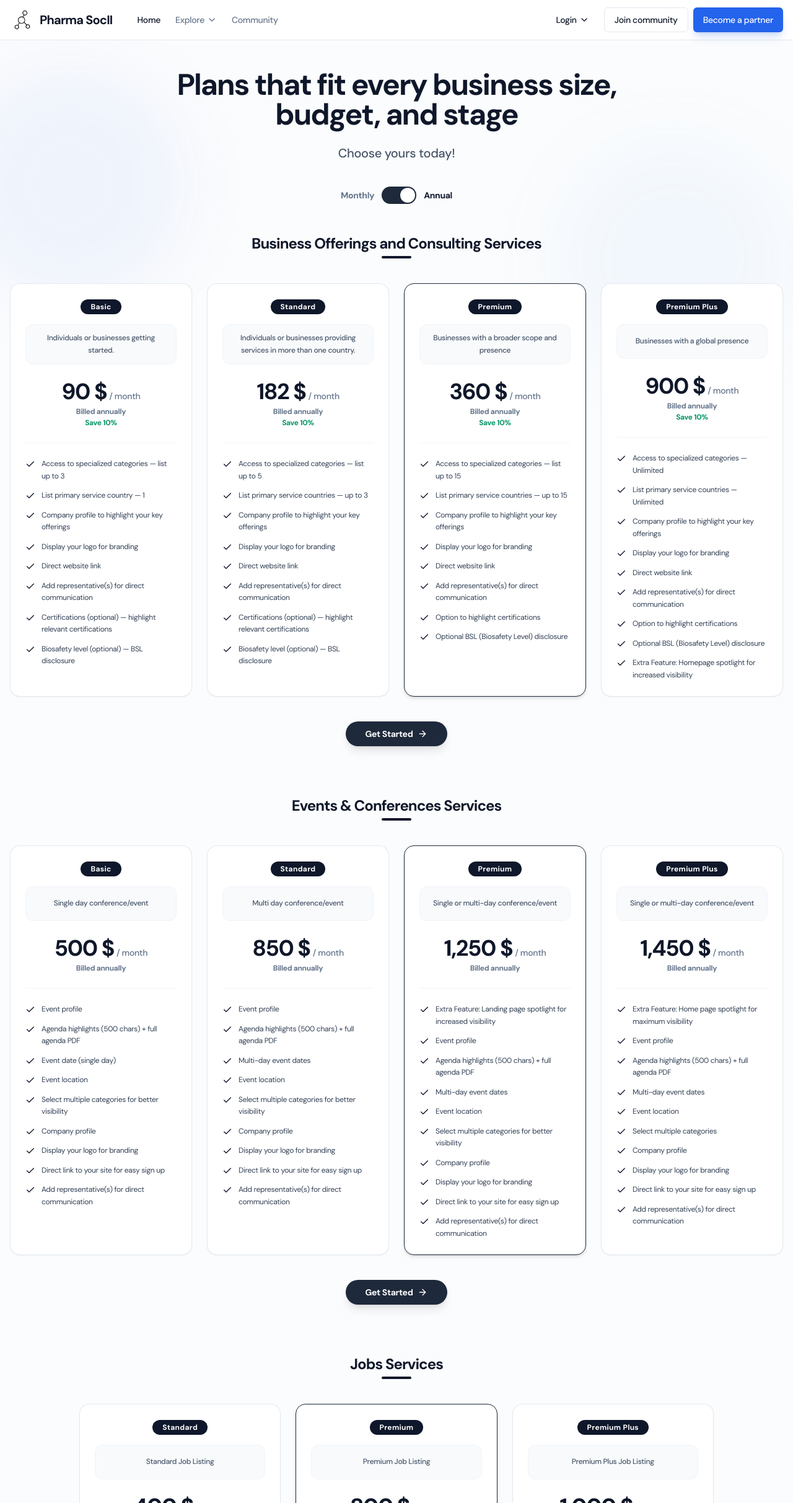
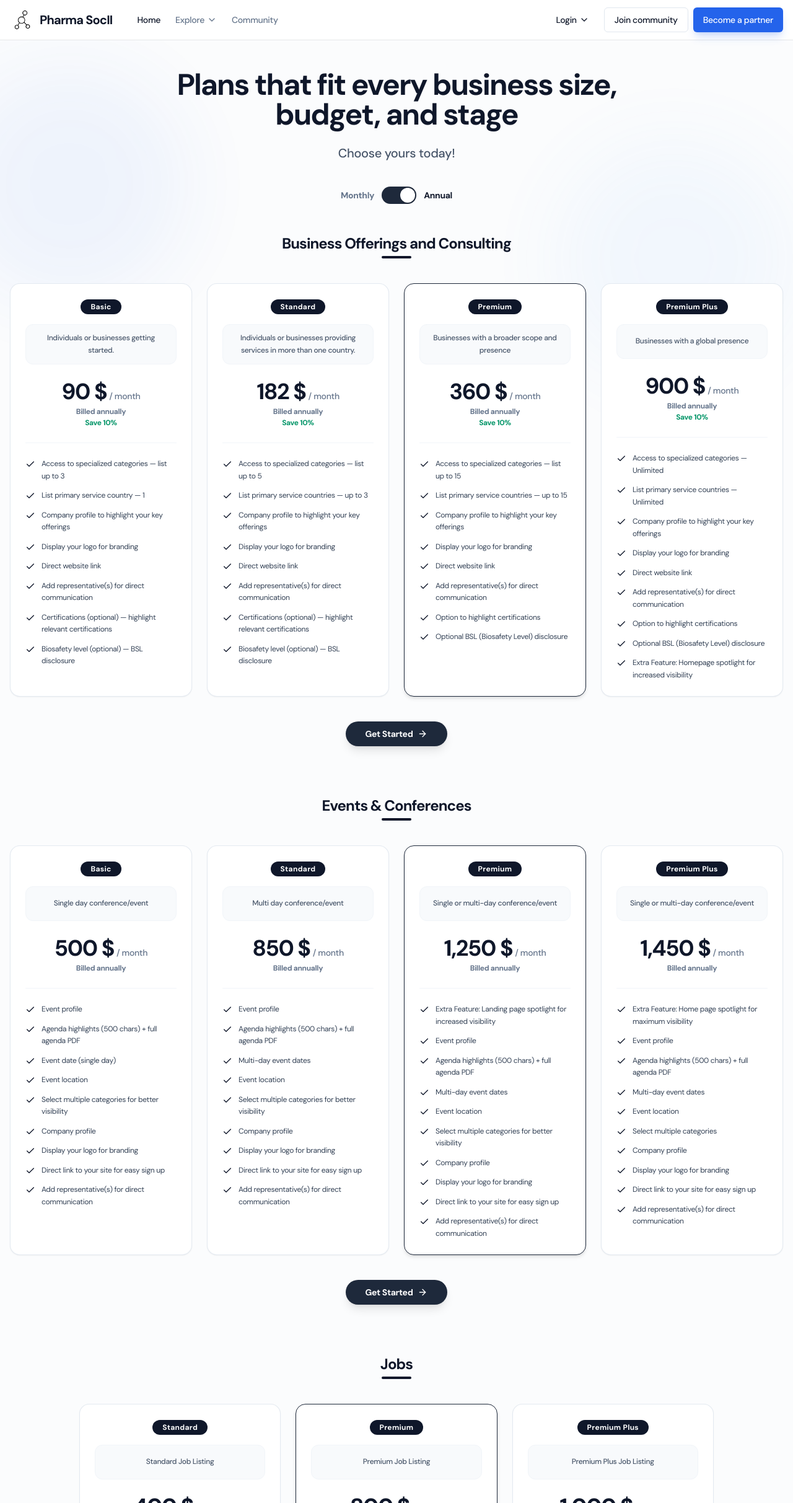
Before and after one commit to simran-kanda1/pharmasocii, a React (Vite) app: page /plans in a window 1280 px wide. Shown: the top 2425 px of the page at 62% size. Built offline with nearby package versions, Linux system fonts and the light colour scheme; no server answers.

Commit message:
Remove 'Services' from Plans page headers

```diff
--- a/src/pages/Plans.tsx
+++ b/src/pages/Plans.tsx
@@ -286,7 +286,7 @@ export default function Plans() {
                 <div className="mb-20">
                     <div className="text-center mb-10">
                         <h2 className="text-2xl font-bold tracking-tight text-slate-900 inline-block relative pb-2">
-                            Business Offerings and Consulting Services
+                            Business Offerings and Consulting
                             <div className="absolute bottom-0 left-1/2 -translate-x-1/2 w-12 h-1 bg-slate-900 rounded-full" />
                         </h2>
                     </div>
@@ -315,7 +315,7 @@ export default function Plans() {
                 <div className="mb-20">
                     <div className="text-center mb-10">
                         <h2 className="text-2xl font-bold tracking-tight text-slate-900 inline-block relative pb-2">
-                            Events &amp; Conferences Services
+                            Events &amp; Conferences
                             <div className="absolute bottom-0 left-1/2 -translate-x-1/2 w-12 h-1 bg-slate-900 rounded-full" />
                         </h2>
                     </div>
@@ -345,7 +345,7 @@ export default function Plans() {
                 <div className="mb-12">
                     <div className="text-center mb-10">
                         <h2 className="text-2xl font-bold tracking-tight text-slate-900 inline-block relative pb-2">
-                            Jobs Services
+                            Jobs
                             <div className="absolute bottom-0 left-1/2 -translate-x-1/2 w-12 h-1 bg-slate-900 rounded-full" />
                         </h2>
                     </div>
```
